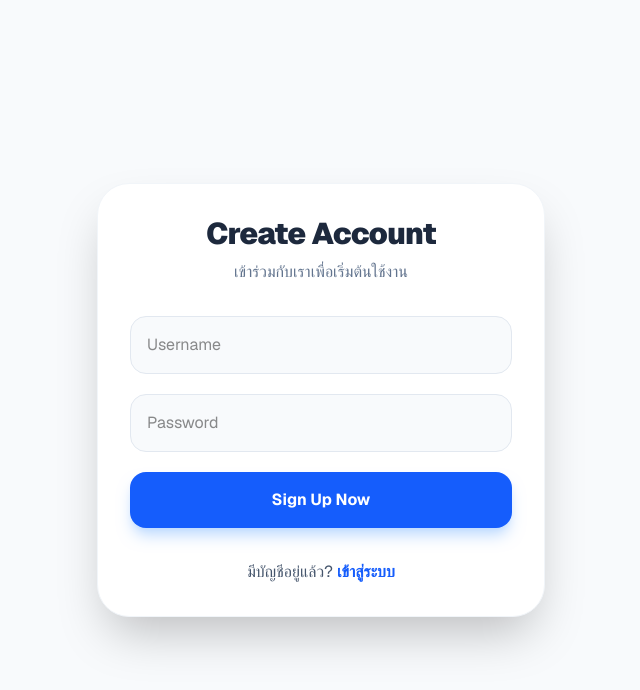
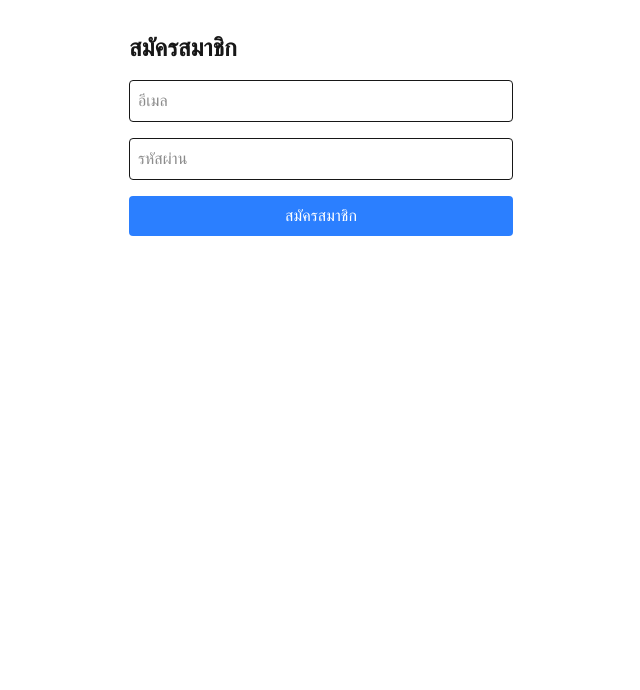
Before and after one commit to Yodsanan7/my-next-app, a Next.js app in the folder my-next-app/: page /register in a window 1280 px wide. Shown: the top 690 px of the page, without its empty margins (319-959 px from the left). Built offline with nearby package versions, Linux system fonts and the light colour scheme.

Commit message:
Fix: Add missing @tailwindcss/postcss for Tailwind v4

```diff
--- a/my-next-app/app/register/page.tsx
+++ b/my-next-app/app/register/page.tsx
@@ -1,35 +1,42 @@
+// app/register/page.tsx
+'use client' // ต้องเป็น Client Component เพื่อใช้ state
 import { register } from "@/lib/actions"
-import Link from "next/link"
+import { useState } from "react"
 
-export default async function RegisterPage({ searchParams }: { searchParams: Promise<{ error?: string }> }) {
-  const sParams = await searchParams;
+export default function RegisterPage() {
+  const [error, setError] = useState<string | null>(null)
+
+  async function handleSubmit(formData: FormData) {
+    const result = await register(formData)
+    if (result?.error) {
+      setError(result.error) // ถ้าชื่อซ้ำ หรือมี error จะโชว์ตรงนี้
+    }
+  }
 
   return (
-    <div className="flex min-h-screen items-center justify-center bg-slate-50 font-sans p-4">
-      <div className="w-full max-w-md p-8 bg-white shadow-2xl rounded-[2rem] border border-slate-100">
-        <div className="text-center mb-8">
-          <h1 className="text-3xl font-black text-slate-800 tracking-tight">Create Account</h1>
-          <p className="text-slate-500 mt-2">เข้าร่วมกับเราเพื่อเริ่มต้นใช้งาน</p>
-        </div>
+    <div className="p-8 max-w-md mx-auto">
+      <h1 className="text-2xl font-bold mb-4">สมัครสมาชิก</h1>
 
-        {sParams.error === "exists" && (
-          <div className="mb-6 p-4 bg-amber-50 text-amber-600 rounded-2xl text-center font-bold border border-amber-100">
-            ⚠️ ชื่อผู้ใช้นี้ถูกใช้งานไปแล้ว
-          </div>
-        )}
+      {/* ถ้ามี Error (เช่น ชื่อซ้ำ) จะขึ้นแถบสีแดง */}
+      {error && <div className="bg-red-100 text-red-600 p-3 rounded mb-4 text-sm">{error}</div>}
 
-        <form action={register} className="space-y-5">
-          <input name="username" required className="w-full p-4 bg-slate-50 border border-slate-200 rounded-2xl outline-none focus:ring-2 focus:ring-blue-500 transition-all" placeholder="Username" />
-          <input name="password" type="password" required className="w-full p-4 bg-slate-50 border border-slate-200 rounded-2xl outline-none focus:ring-2 focus:ring-blue-500 transition-all" placeholder="Password" />
-          <button className="w-full bg-blue-600 hover:bg-blue-700 text-white font-bold p-4 rounded-2xl shadow-lg shadow-blue-200 transition-all active:scale-95">
-            Sign Up Now
-          </button>
-        </form>
-
-        <p className="text-center mt-8 text-slate-600">
-          มีบัญชีอยู่แล้ว? <Link href="/login" className="text-blue-600 font-bold hover:underline">เข้าสู่ระบบ</Link>
-        </p>
-      </div>
+      <form action={handleSubmit} className="flex flex-col gap-4">
+        <input
+          name="email" // *** ต้องเป็น email เท่านั้น ***
+          type="email"
+          placeholder="อีเมล"
+          required
+          className="border p-2 rounded"
+        />
+        <input
+          name="password"
+          type="password"
+          placeholder="รหัสผ่าน"
+          required
+          className="border p-2 rounded"
+        />
+        <button className="bg-blue-500 text-white p-2 rounded">สมัครสมาชิก</button>
+      </form>
     </div>
   )
 }
```
